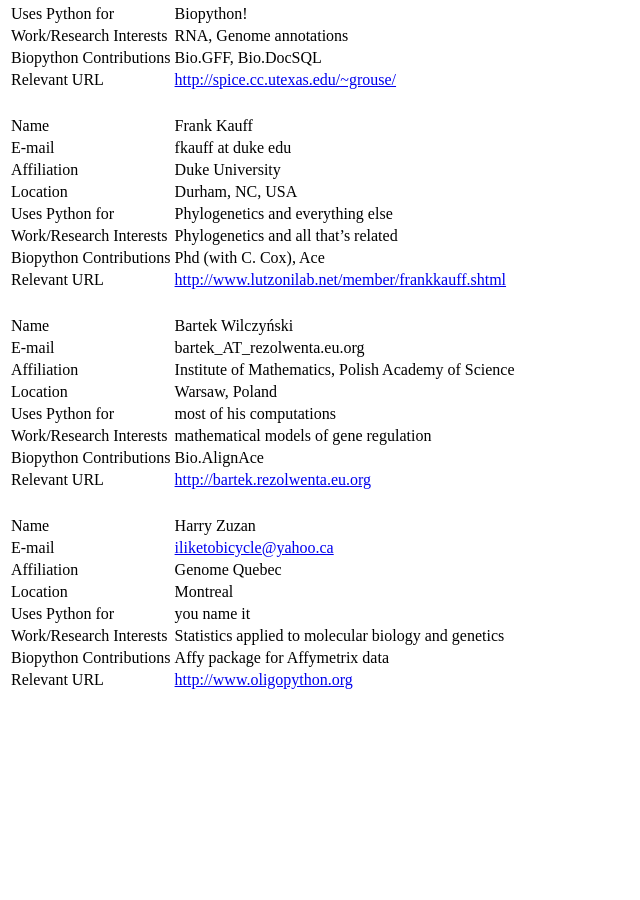
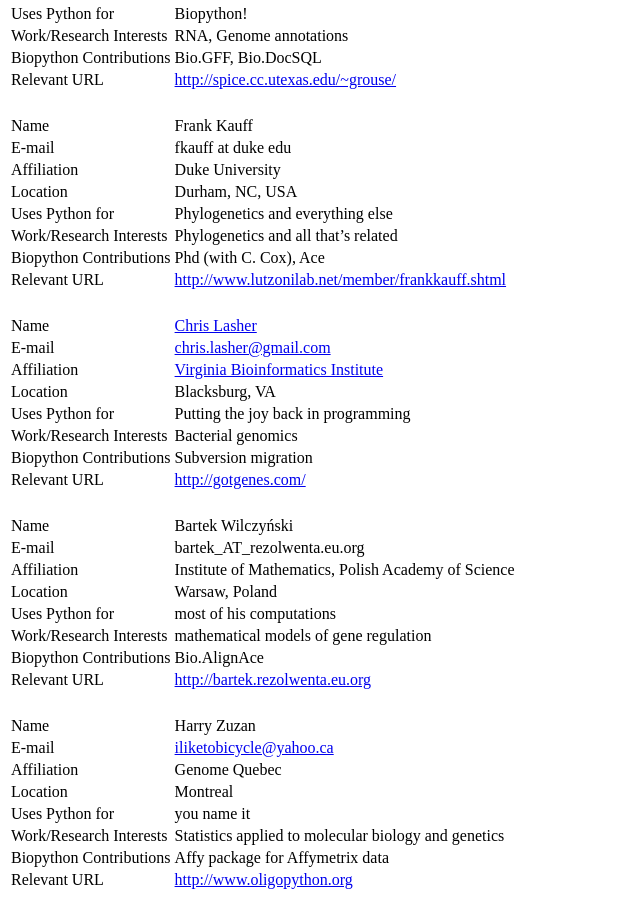
Before and after one commit to biopython/biopython.github.io, a Jekyll site: the page built from wiki/Participants.md, in a window 1280 px wide and 900 px high, scrolled down 1988 px. Shown: the whole window, without its empty margins (0-640 px from the left). Built offline with Jekyll 4.4.1, drawn with Linux system fonts in a browser that asks for light colours; before the commit the page ends 2688 px from its top, so only the background shows below that.

Commit message:
Added Chris Lasher to the list of participants.

```diff
--- a/wiki/Participants.md
+++ b/wiki/Participants.md
@@ -125,6 +125,17 @@ layout: wiki
 | Biopython Contributions | Phd (with C. Cox), Ace                              |
 | Relevant URL            | <http://www.lutzonilab.net/member/frankkauff.shtml> |
 
+|                         |                                                              |
+|-------------------------|--------------------------------------------------------------|
+| Name                    | [Chris Lasher](User%3AGotgenes "wikilink")                   |
+| E-mail                  | <chris.lasher@gmail.com>                                     |
+| Affiliation             | [Virginia Bioinformatics Institute](https://www.vbi.vt.edu/) |
+| Location                | Blacksburg, VA                                               |
+| Uses Python for         | Putting the joy back in programming                          |
+| Work/Research Interests | Bacterial genomics                                           |
+| Biopython Contributions | Subversion migration                                         |
+| Relevant URL            | <http://gotgenes.com/>                                       |
+
 |                         |                                                     |
 |-------------------------|-----------------------------------------------------|
 | Name                    | Bartek Wilczyński                                   |
```
Also changed, not shown: 1 other file.
